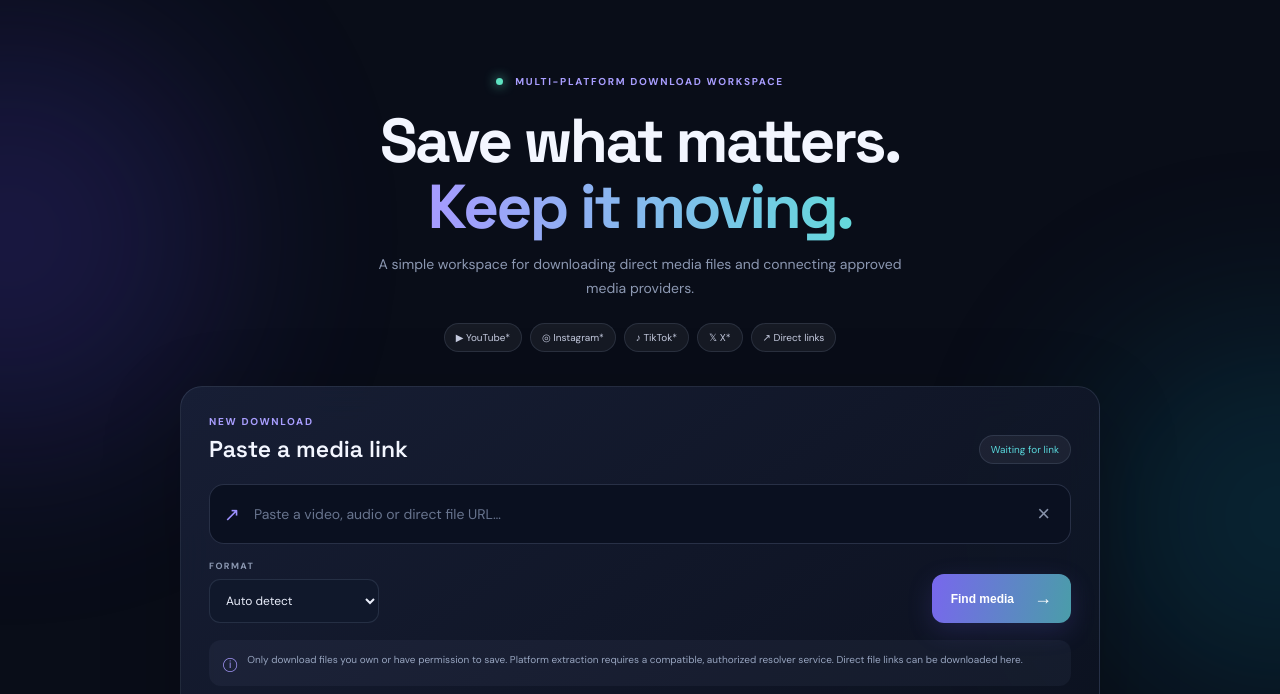
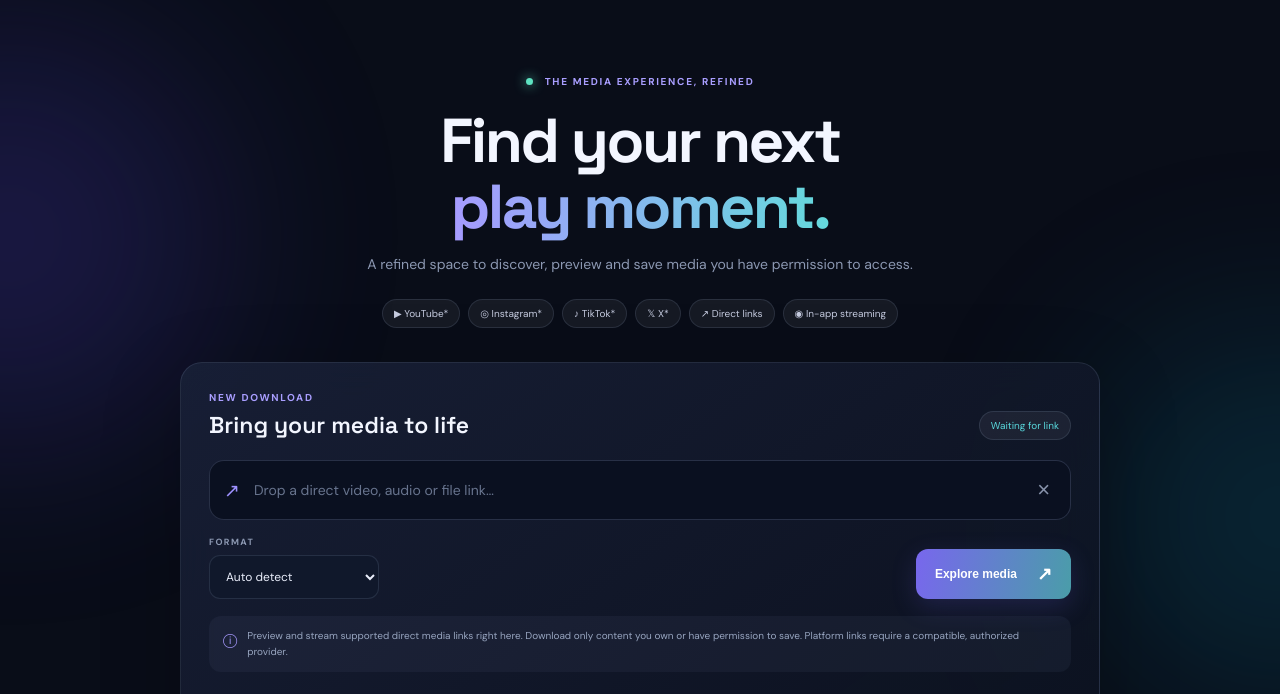
Before and after one commit to Beltahtech1/Beltah-downloder, a plain HTML site: page index.html in a window 1280 px wide. Shown: the part 63-757 px from the top of the page. Drawn offline with Linux system fonts and the light colour scheme.

Commit message:
Refresh downloader landing page with premium media experience

```diff
--- a/index.html
+++ b/index.html
@@ -2,7 +2,7 @@
 <html lang="en">
 <head>
   <meta charset="UTF-8"><meta name="viewport" content="width=device-width,initial-scale=1,viewport-fit=cover">
-  <meta name="theme-color" content="#090d18"><meta name="description" content="BELTAH DOWNLOADER — a clean, fast media link and file downloader by Beltah Tech Team.">
+  <meta name="theme-color" content="#080b16"><meta name="description" content="BELTAH DOWNLOADER — a clean, fast media link and file downloader by Beltah Tech Team.">
   <meta name="mobile-web-app-capable" content="yes"><meta name="apple-mobile-web-app-capable" content="yes"><meta name="apple-mobile-web-app-status-bar-style" content="black-translucent">
   <link rel="manifest" href="/manifest.json"><link rel="icon" href="/icons/icon.svg" type="image/svg+xml"><link rel="apple-touch-icon" href="/icons/icon.svg">
   <link rel="preconnect" href="https://fonts.googleapis.com"><link rel="preconnect" href="https://fonts.gstatic.com" crossorigin><link href="https://fonts.googleapis.com/css2?family=DM+Sans:wght@400;500;600;700&family=Space+Grotesk:wght@500;600;700&display=swap" rel="stylesheet">
@@ -17,22 +17,22 @@
 </header>
 <main class="shell">
   <section class="hero">
-    <div class="eyebrow"><span class="live-dot"></span> MULTI-PLATFORM DOWNLOAD WORKSPACE</div>
-    <h1>Save what matters.<br><span>Keep it moving.</span></h1>
-    <p class="hero-copy">A simple workspace for downloading direct media files and connecting approved media providers.</p>
+    <div class="eyebrow"><span class="live-dot"></span> THE MEDIA EXPERIENCE, REFINED</div>
+    <h1>Find your next<br><span>play moment.</span></h1>
+    <p class="hero-copy">A refined space to discover, preview and save media you have permission to access.</p>
     <div class="platforms" aria-label="Supported link types">
-      <span>▶ YouTube*</span><span>◎ Instagram*</span><span>♪ TikTok*</span><span>𝕏 X*</span><span>↗ Direct links</span>
+      <span>▶ YouTube*</span><span>◎ Instagram*</span><span>♪ TikTok*</span><span>𝕏 X*</span><span>↗ Direct links</span><span>◉ In-app streaming</span>
     </div>
   </section>
   <section class="workspace glass">
-    <div class="workspace-head"><div><div class="section-kicker">NEW DOWNLOAD</div><h2>Paste a media link</h2></div><div id="platformBadge" class="platform-badge">Detecting platform</div></div>
+    <div class="workspace-head"><div><div class="section-kicker">NEW DOWNLOAD</div><h2>Bring your media to life</h2></div><div id="platformBadge" class="platform-badge">Detecting platform</div></div>
     <form id="downloadForm">
       <label class="sr-only" for="mediaUrl">Media or direct file URL</label>
-      <div class="url-field"><span class="link-icon">↗</span><input id="mediaUrl" type="url" inputmode="url" placeholder="Paste a video, audio or direct file URL…" autocomplete="url" required><button id="clearUrl" class="clear-btn" type="button" aria-label="Clear URL">×</button></div>
-      <div class="form-row"><div class="select-wrap"><label for="formatSelect">FORMAT</label><select id="formatSelect"><option value="auto">Auto detect</option><option value="video">Video / MP4</option><option value="audio">Audio / MP3</option><option value="original">Original file</option></select></div><button id="startBtn" class="primary-btn" type="submit"><span>Find media</span><b>→</b></button></div>
+      <div class="url-field"><span class="link-icon">↗</span><input id="mediaUrl" type="url" inputmode="url" placeholder="Drop a direct video, audio or file link…" autocomplete="url" required><button id="clearUrl" class="clear-btn" type="button" aria-label="Clear URL">×</button></div>
+      <div class="form-row"><div class="select-wrap"><label for="formatSelect">FORMAT</label><select id="formatSelect"><option value="auto">Auto detect</option><option value="video">Video / MP4</option><option value="audio">Audio / MP3</option><option value="original">Original file</option></select></div><button id="startBtn" class="primary-btn" type="submit"><span>Explore media</span><b>↗</b></button></div>
     </form>
-    <div class="notice"><span>ⓘ</span><p>Only download files you own or have permission to save. Platform extraction requires a compatible, authorized resolver service. Direct file links can be downloaded here.</p></div>
-    <div id="statusArea" class="status-area" aria-live="polite"><div class="idle-mark">✳</div><span>Ready when you are</span></div>
+    <div class="notice"><span>ⓘ</span><p>Preview and stream supported direct media links right here. Download only content you own or have permission to save. Platform links require a compatible, authorized provider.</p></div>
+    <div id="statusArea" class="status-area" aria-live="polite"><div class="idle-mark">✳</div><span>Ready when you are</span></div><div class="stream-hint"><span class="stream-pulse"></span> DIRECT PLAYBACK · NO EXTRA PLAYER REQUIRED</div>
     <div id="results" class="results hidden"></div>
   </section>
   <section class="below-grid">
```
